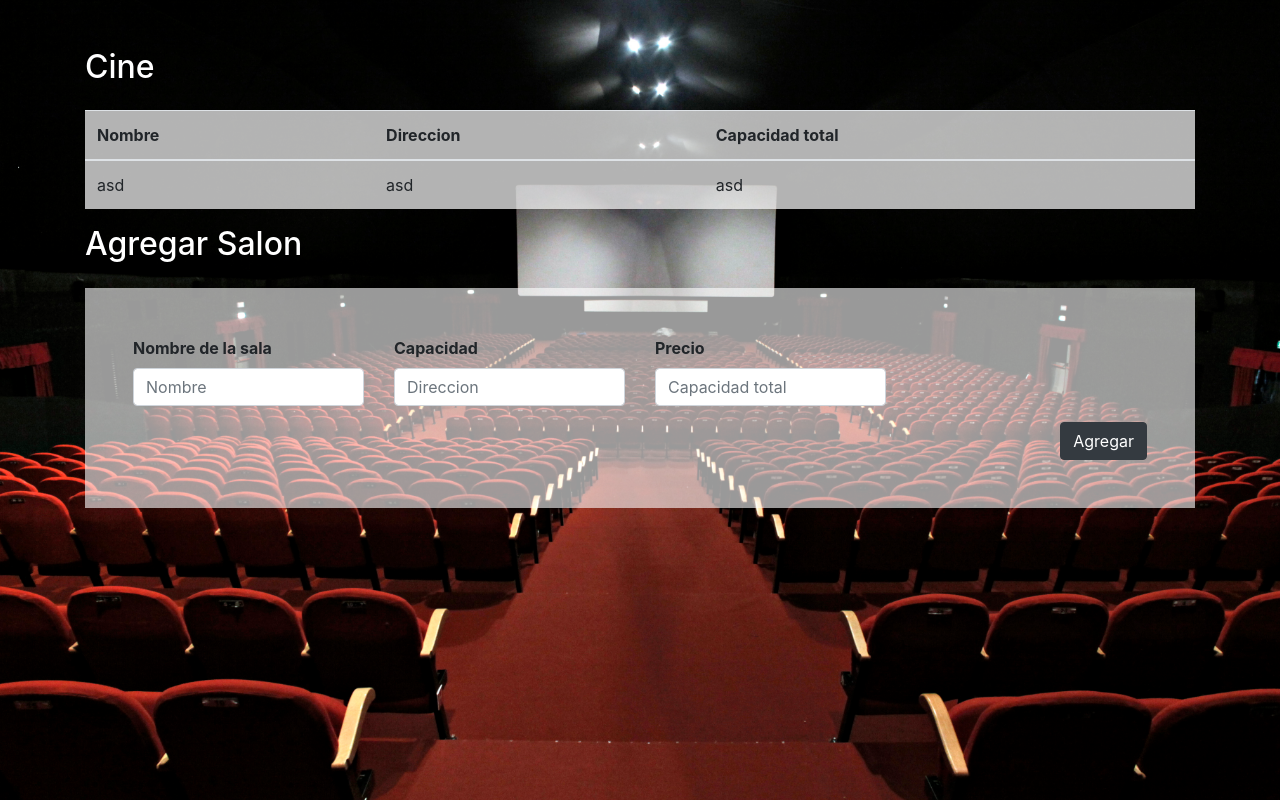
After one commit to IgnacioChiaradia/TpMoviePass, a PHP site: template Views/movie-theater.php in a window 1280 px wide. The commit adds this page. Run offline with PHP 8.4, Linux system fonts and the light colour scheme; the template is opened without the code that fills it, so the values that code supplies are empty; some libraries are stand-ins or nearby versions.

Commit message:
Comienzo vista y controloadora MovieTheater
Se genero el archivo donde estara la vista y se comenzo con la
controladora de movieTheater

```diff
--- a/Views/cinema-list.php
+++ b/Views/cinema-list.php
@@ -20,7 +20,7 @@
                                         <td><?php echo $cinema->getName(); ?></td>
                                         <td><?php echo $cinema->getAdress(); ?></td>
                                         <td><?php echo $cinema->getTotalCapacity(); ?></td>
-                                        <td><button type="submit" name="button_saloon" value="" class="btn btn-dark">Salon</button> </td>
+                                        <td><a type="submit" name="button_saloon" value="" class="btn btn-dark" href="<?php echo FRONT_ROOT ?>MovieTheater/ShowMovieTheaterView/?id=<?php echo $cinema->getIdCinema(); ?>">Salon</a> </td>
                                         <td> <button type="submit" name="button_delete" value="<?php echo $cinema->getIdCinema(); ?>" class="btn btn-danger">Dar de baja</button> </td>
                                         <td><a class="btn btn-info" href="<?php echo FRONT_ROOT ?>Cinema/ShowUpdateCinemaView/?id=<?php echo $cinema->getIdCinema(); ?>"> Editar</a></td>
                                    </tr>
--- /dev/null
+++ b/Views/movie-theater.php
@@ -0,0 +1,54 @@
+<main class="py-5">
+     <div class="container">
+               <?php if(isset($message)){ ?>
+                    <label class="text-white" for=""> <strong> <?php echo $message ?> </strong> </label>
+               <?php } ?>
+                    <h2 class="mb-4 text-white">Cine</h2>
+                    <table class="table bg-light-alpha">
+                         <thead>
+                              <th>Nombre</th>
+                              <th>Direccion</th>
+                              <th>Capacidad total</th>
+                         </thead>
+                         <tbody>
+                              <tr>
+                                   <td><?php echo 'asd';//echo $cinema->getName(); ?></td>
+                                   <td><?php echo 'asd';//echo $cinema->getAdress(); ?></td>
+                                   <td><?php echo 'asd';//echo $cinema->getTotalCapacity(); ?></td>
+                              </tr>
+                         </tbody>
+                    </table>
+               </div>
+     <section id="listado" class="mb-5">
+          <div class="container">
+               <h2 class="mb-0 text-white">Agregar Salon</h2>
+               <?php if(isset($message)){ ?>
+                    <label class="text-white" for=""> <strong> <?php echo $message ?> </strong> </label>
+               <?php } ?>
+               <label for=""></label>
+               <form class="bg-light-alpha p-5" action="<?php echo FRONT_ROOT ?>" method="POST">
+                    <div class="row font-weight-bold">
+                         <div class="col-lg-3">
+                              <div class="form-group">
+                                   <label for="">Nombre de la sala</label>
+                                   <input type="text" name="name" value="" class="form-control" placeholder="Nombre" required>
+                              </div>
+                         </div>
+                         <div class="col-lg-3">
+                              <div class="form-group">
+                                   <label for="">Capacidad</label>
+                                   <input type="number" name="capacity" value="" class="form-control" placeholder="Direccion" required>
+                              </div>
+                         </div>
+                         <div class="col-lg-3">
+                              <div class="form-group">
+                                   <label for="">Precio</label>
+                                   <input type="number" name="price" value="" class="form-control" placeholder="Capacidad total" required>
+                              </div>
+                         </div>
+                    </div>
+                    <button type="submit" name="button" class="btn btn-dark ml-auto d-block">Agregar</button>
+               </form>
+          </div>
+     </section>
+</main>
```
Also changed, not shown: Controllers/MovieTheaterController.php (added, +23 -0 lines).
